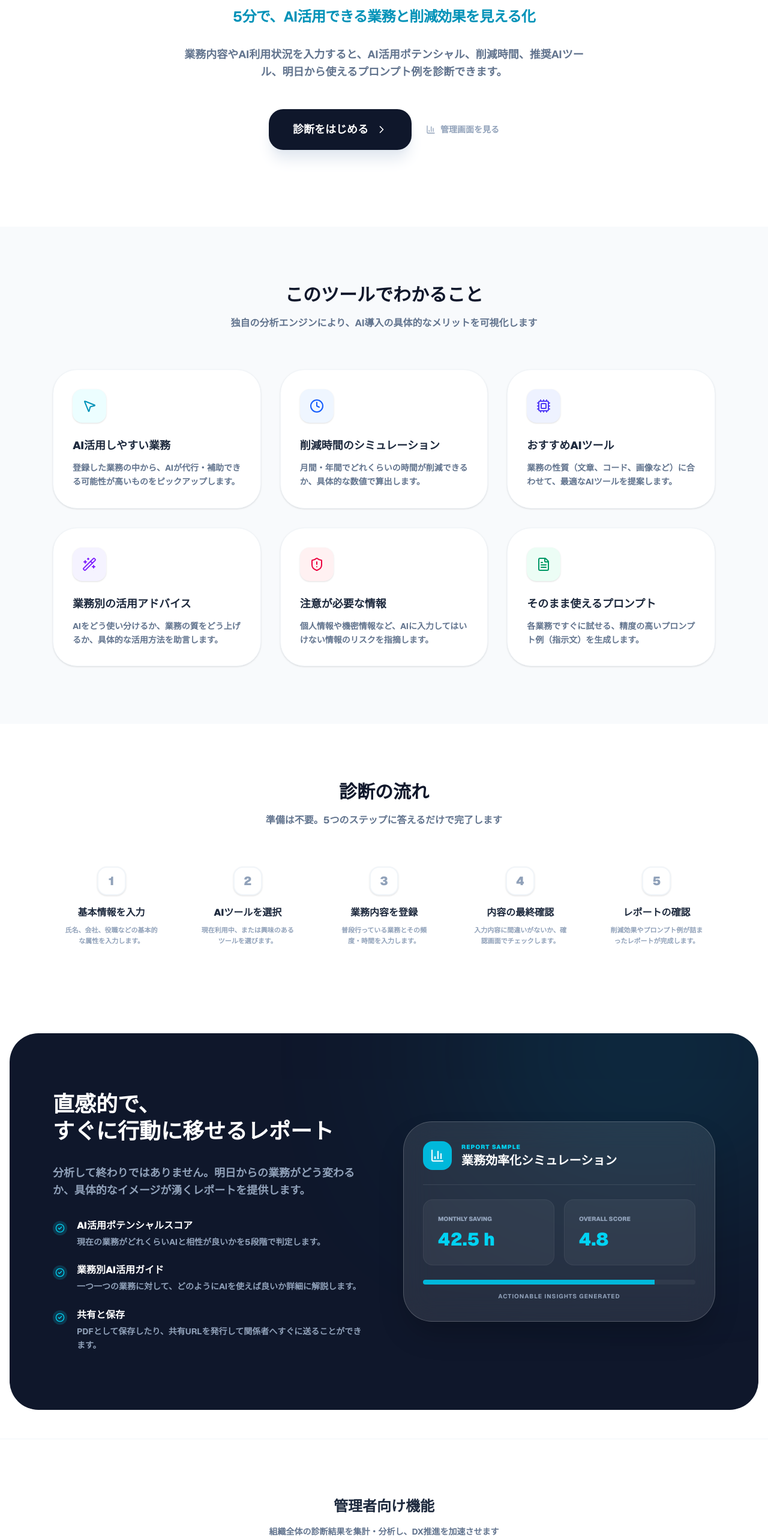
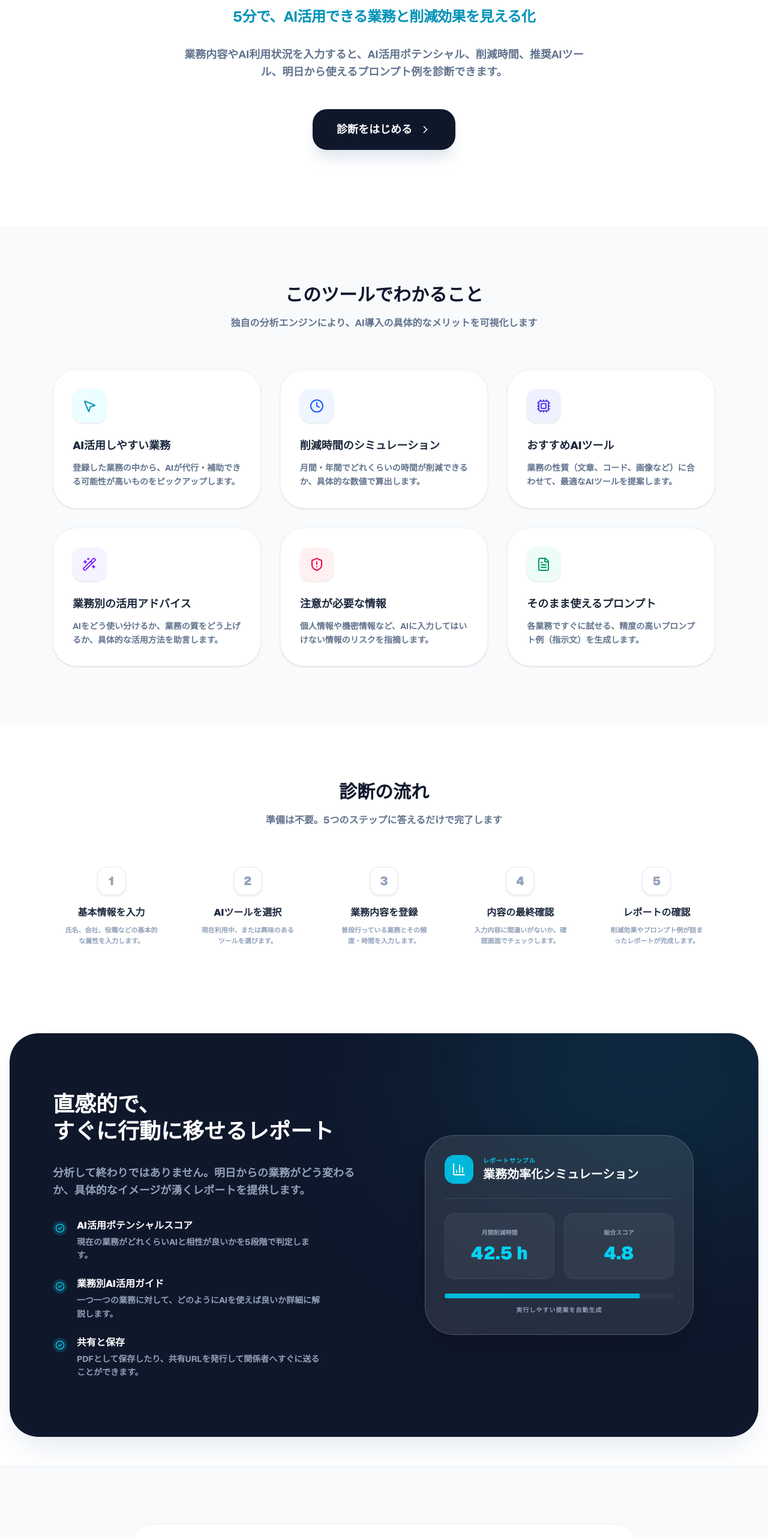
Before and after one commit to yuta832567/ai-gyomu-diagnosis-report, a Next.js app: page / in a window 1280 px wide. Shown: the part 234-2797 px from the top of the page at 60% size. Built offline with nearby package versions, Linux system fonts and the light colour scheme.

Commit message:
Refine landing page for public visitors

```diff
--- a/src/app/layout.tsx
+++ b/src/app/layout.tsx
@@ -13,8 +13,8 @@ const geistMono = Geist_Mono({
 });
 
 export const metadata: Metadata = {
-  title: "Create Next App",
-  description: "Generated by create next app",
+  title: "AI業務活用診断レポート",
+  description: "5分で、AI活用できる業務と削減効果を見える化する診断ツールです。",
 };
 
 export default function RootLayout({
--- a/src/app/page.tsx
+++ b/src/app/page.tsx
@@ -12,16 +12,10 @@ import {
   FileText,
   ChevronRight,
   CheckCircle2,
-  Users,
-  Building2,
   ArrowRight,
   MousePointer2,
-  Lock,
   Cpu,
-  Share2,
-  FileDown,
-  Info,
-  Search
+  Info
 } from 'lucide-react';
 import { cn } from '@/lib/utils';
 
@@ -66,7 +60,7 @@ export default function LandingPage() {
           >
             <motion.div variants={itemVariants} className="inline-flex items-center gap-2 px-4 py-2 bg-white border border-cyan-100 rounded-full shadow-sm">
               <Sparkles className="w-4 h-4 text-cyan-500" />
-              <span className="text-[11px] font-black text-cyan-700 uppercase tracking-widest">AI Business Diagnosis</span>
+              <span className="text-[11px] font-black text-cyan-700 uppercase tracking-widest text-nowrap">AI業務活用診断</span>
             </motion.div>
 
             <motion.h1 variants={itemVariants} className="text-4xl md:text-6xl font-black text-slate-900 tracking-tight leading-[1.1]">
@@ -88,13 +82,6 @@ export default function LandingPage() {
               >
                 診断をはじめる
                 <ChevronRight className="w-5 h-5 group-hover:translate-x-1 transition-transform" />
-              </Link>
-              <Link
-                href="/admin"
-                className="text-sm font-bold text-slate-400 hover:text-cyan-600 transition-all flex items-center gap-2"
-              >
-                <BarChart3 className="w-4 h-4" />
-                管理画面を見る
               </Link>
             </motion.div>
           </motion.div>
@@ -174,25 +161,25 @@ export default function LandingPage() {
       </section>
 
       {/* Report Features Section */}
-      <section className="py-24 bg-slate-900 text-white rounded-[3rem] mx-4 my-12 overflow-hidden relative">
+      <section className="py-24 bg-slate-900 text-white rounded-[3rem] mx-4 my-12 overflow-hidden relative shadow-2xl shadow-slate-200">
         <div className="absolute top-[-20%] right-[-10%] w-[50%] h-[50%] bg-cyan-500 rounded-full blur-[150px] opacity-20" />
 
         <div className="max-w-6xl mx-auto px-6 relative z-10">
           <div className="grid grid-cols-1 lg:grid-cols-2 gap-16 items-center">
-            <div className="space-y-8">
+            <div className="space-y-8 text-center lg:text-left">
               <h2 className="text-3xl md:text-4xl font-black leading-tight">直感的で、<br />すぐに行動に移せるレポート</h2>
-              <p className="text-slate-400 font-bold text-lg leading-relaxed">
+              <p className="text-slate-400 font-bold text-lg leading-relaxed max-w-xl mx-auto lg:mx-0">
                 分析して終わりではありません。明日からの業務がどう変わるか、具体的なイメージが湧くレポートを提供します。
               </p>
 
-              <ul className="space-y-6">
+              <ul className="space-y-6 text-left max-w-md mx-auto lg:mx-0">
                 <ReportFeatureItem title="AI活用ポテンシャルスコア" desc="現在の業務がどれくらいAIと相性が良いかを5段階で判定します。" />
                 <ReportFeatureItem title="業務別AI活用ガイド" desc="一つ一つの業務に対して、どのようにAIを使えば良いか詳細に解説します。" />
                 <ReportFeatureItem title="共有と保存" desc="PDFとして保存したり、共有URLを発行して関係者へすぐに送ることができます。" />
               </ul>
             </div>
 
-            <div className="relative">
+            <div className="relative max-w-md mx-auto w-full">
               <div className="bg-white/10 backdrop-blur-xl p-8 rounded-[3rem] border border-white/20 shadow-2xl">
                 <div className="space-y-6">
                   <div className="flex items-center gap-4 border-b border-white/10 pb-6">
@@ -200,17 +187,17 @@ export default function LandingPage() {
                       <BarChart3 className="w-6 h-6" />
                     </div>
                     <div>
-                      <p className="text-[10px] font-black text-cyan-400 uppercase tracking-widest">Report Sample</p>
+                      <p className="text-[10px] font-black text-cyan-400 uppercase tracking-widest">レポートサンプル</p>
                       <h3 className="text-xl font-black">業務効率化シミュレーション</h3>
                     </div>
                   </div>
                   <div className="grid grid-cols-2 gap-4">
-                    <div className="bg-white/5 p-6 rounded-2xl border border-white/5">
-                      <p className="text-[10px] font-black text-slate-400 uppercase mb-2">Monthly Saving</p>
+                    <div className="bg-white/5 p-6 rounded-2xl border border-white/5 text-center">
+                      <p className="text-[10px] font-black text-slate-400 uppercase mb-2">月間削減時間</p>
                       <p className="text-3xl font-black text-cyan-400">42.5 h</p>
                     </div>
-                    <div className="bg-white/5 p-6 rounded-2xl border border-white/5">
-                      <p className="text-[10px] font-black text-slate-400 uppercase mb-2">Overall Score</p>
+                    <div className="bg-white/5 p-6 rounded-2xl border border-white/5 text-center">
+                      <p className="text-[10px] font-black text-slate-400 uppercase mb-2">総合スコア</p>
                       <p className="text-3xl font-black text-cyan-400">4.8</p>
                     </div>
                   </div>
@@ -218,7 +205,7 @@ export default function LandingPage() {
                     <div className="w-full h-2 bg-white/5 rounded-full overflow-hidden">
                       <div className="w-[85%] h-full bg-cyan-500" />
                     </div>
-                    <p className="text-[10px] font-bold text-slate-400 text-center uppercase tracking-widest">Actionable Insights Generated</p>
+                    <p className="text-[10px] font-bold text-slate-400 text-center uppercase tracking-widest">実行しやすい提案を自動生成</p>
                   </div>
                 </div>
               </div>
@@ -227,64 +214,41 @@ export default function LandingPage() {
         </div>
       </section>
 
-      {/* Admin Features Section */}
-      <section className="py-24 border-t border-slate-100">
-        <div className="max-w-4xl mx-auto px-6 text-center space-y-12">
-          <div className="space-y-4">
-            <h2 className="text-2xl font-black text-slate-800">管理者向け機能</h2>
-            <p className="text-slate-500 font-bold text-sm">組織全体の診断結果を集計・分析し、DX推進を加速させます</p>
-          </div>
-
-          <div className="grid grid-cols-1 sm:grid-cols-2 lg:grid-cols-4 gap-6">
-            <AdminFeatureItem icon={<Users className="w-4 h-4" />} title="結果一覧" />
-            <AdminFeatureItem icon={<BarChart3 className="w-4 h-4" />} title="KPI集計" />
-            <AdminFeatureItem icon={<Search className="w-4 h-4" />} title="絞り込み" />
-            <AdminFeatureItem icon={<FileDown className="w-4 h-4" />} title="CSV出力" />
-          </div>
-
-          <div className="pt-4">
-            <Link
-              href="/admin"
-              className="inline-flex items-center gap-2 px-6 py-3 bg-slate-50 text-slate-600 rounded-2xl font-black text-sm hover:bg-slate-100 transition-all"
-            >
-              <Lock className="w-4 h-4" />
-              管理画面へアクセス
-            </Link>
-          </div>
-        </div>
-      </section>
-
       {/* Disclaimer Section */}
-      <section className="py-16 bg-[#f8fafc] border-t border-slate-100">
+      <section className="py-24 bg-[#f8fafc] border-t border-slate-100">
         <div className="max-w-4xl mx-auto px-6">
-          <div className="bg-white p-8 rounded-[2rem] border border-slate-100 shadow-sm space-y-6">
-            <div className="flex items-center gap-3 text-amber-600">
-              <Info className="w-5 h-5" />
-              <h3 className="font-black text-sm uppercase tracking-widest">注意事項</h3>
+          <div className="bg-white p-8 md:p-12 rounded-[2.5rem] border border-slate-100 shadow-sm space-y-8">
+            <div className="flex items-center gap-3 text-slate-800">
+              <div className="w-10 h-10 bg-slate-100 rounded-xl flex items-center justify-center">
+                <Info className="w-5 h-5 text-slate-500" />
+              </div>
+              <h3 className="font-black text-lg uppercase tracking-widest">ご利用にあたって</h3>
             </div>
-            <ul className="grid grid-cols-1 md:grid-cols-2 gap-4">
+            <ul className="grid grid-cols-1 md:grid-cols-2 gap-6">
               <DisclaimerItem text="本レポートは入力内容をもとにした簡易診断です。" />
               <DisclaimerItem text="AIの出力結果は必ず人間が確認してください。" />
-              <DisclaimerItem text="個人情報、機密情報の入力には注意してください。" />
-              <DisclaimerItem text="管理画面は現在開発用の簡易認証モードです。" />
+              <DisclaimerItem text="個人情報、機密情報、未公開情報の入力には注意してください。" />
             </ul>
           </div>
         </div>
       </section>
 
       {/* Final CTA */}
-      <section className="py-24 text-center">
+      <section className="py-32 text-center relative overflow-hidden">
+        <div className="absolute top-1/2 left-1/2 -translate-x-1/2 -translate-y-1/2 w-full h-full -z-10 opacity-30 blur-[100px]">
+          <div className="absolute top-0 left-0 w-full h-full bg-gradient-to-br from-cyan-50 to-blue-50" />
+        </div>
         <div className="max-w-4xl mx-auto px-6 space-y-12">
-          <h2 className="text-3xl font-black text-slate-900 tracking-tight">さあ、あなたの業務の「AIポテンシャル」を<br />確かめてみましょう</h2>
-          <div className="flex flex-col items-center gap-4">
+          <h2 className="text-3xl md:text-4xl font-black text-slate-900 tracking-tight leading-tight">さあ、あなたの業務の「AIポテンシャル」を<br className="hidden md:block" />確かめてみましょう</h2>
+          <div className="flex flex-col items-center gap-6">
             <Link
               href="/diagnose"
-              className="px-12 py-6 bg-cyan-600 text-white rounded-[2.5rem] font-black text-xl hover:bg-cyan-700 transition-all shadow-2xl shadow-cyan-100 active:scale-95 flex items-center gap-4"
+              className="px-12 py-6 bg-cyan-600 text-white rounded-[2.5rem] font-black text-xl hover:bg-cyan-700 transition-all shadow-2xl shadow-cyan-200 active:scale-95 flex items-center gap-4"
             >
               診断をはじめる
               <ArrowRight className="w-6 h-6" />
             </Link>
-            <p className="text-slate-400 font-bold text-sm">完全無料でご利用いただけます</p>
+            <p className="text-slate-400 font-bold text-sm tracking-tight">入力内容をもとに、すぐに診断レポートを確認できます</p>
           </div>
         </div>
       </section>
@@ -355,15 +319,6 @@ function ReportFeatureItem({ title, desc }: { title: string, desc: string }) {
   );
 }
 
-function AdminFeatureItem({ icon, title }: { icon: React.ReactNode, title: string }) {
-  return (
-    <div className="flex items-center gap-3 px-4 py-3 bg-white border border-slate-100 rounded-2xl shadow-sm">
-      <div className="text-slate-400">{icon}</div>
-      <span className="text-xs font-black text-slate-600 tracking-tight">{title}</span>
-    </div>
-  );
-}
-
 function DisclaimerItem({ text }: { text: string }) {
   return (
     <li className="flex items-start gap-3 text-slate-400 font-bold text-[11px] leading-relaxed">
```
Also changed, not shown: 2 other files (tests, documents, lock files or other folders).
